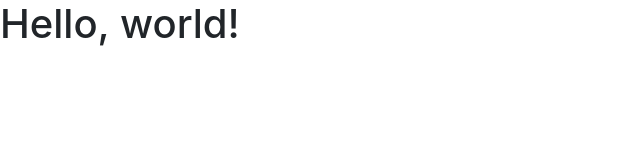
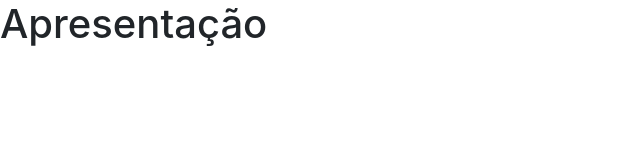
Before and after one commit to AldoFreire/Projeto-WEB, a plain HTML site: page index.html in a window 1280 px wide. Shown: the whole page, without its empty margins (0-640 px from the left). Drawn offline with nearby package versions, Linux system fonts and the light colour scheme.

Commit message:
TesteAttCommit

```diff
--- a/index.html
+++ b/index.html
@@ -6,10 +6,10 @@
 
         <link rel="stylesheet" href="https://stackpath.bootstrapcdn.com/bootstrap/4.4.1/css/bootstrap.min.css" integrity="sha384-Vkoo8x4CGsO3+Hhxv8T/Q5PaXtkKtu6ug5TOeNV6gBiFeWPGFN9MuhOf23Q9Ifjh" crossorigin="anonymous">
 
-        <title>Hello, world!</title>
+        <title>Projeto WEB</title>
     </head>
     <body>
-        <h1>Hello, world!</h1>
+        <h1>Apresentação</h1>
 
 
         <script src="https://code.jquery.com/jquery-3.4.1.slim.min.js" integrity="sha384-J6qa4849blE2+poT4WnyKhv5vZF5SrPo0iEjwBvKU7imGFAV0wwj1yYfoRSJoZ+n" crossorigin="anonymous"></script>
```
